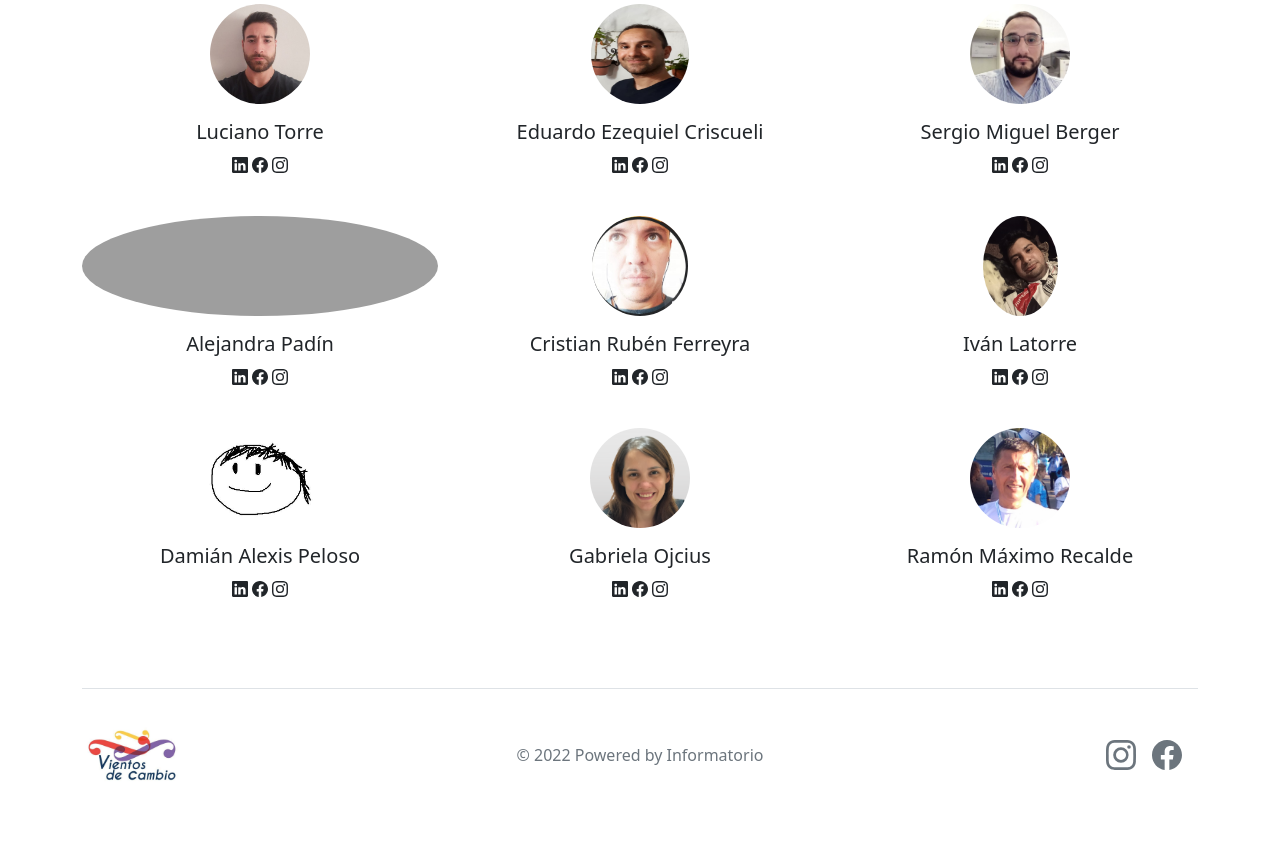
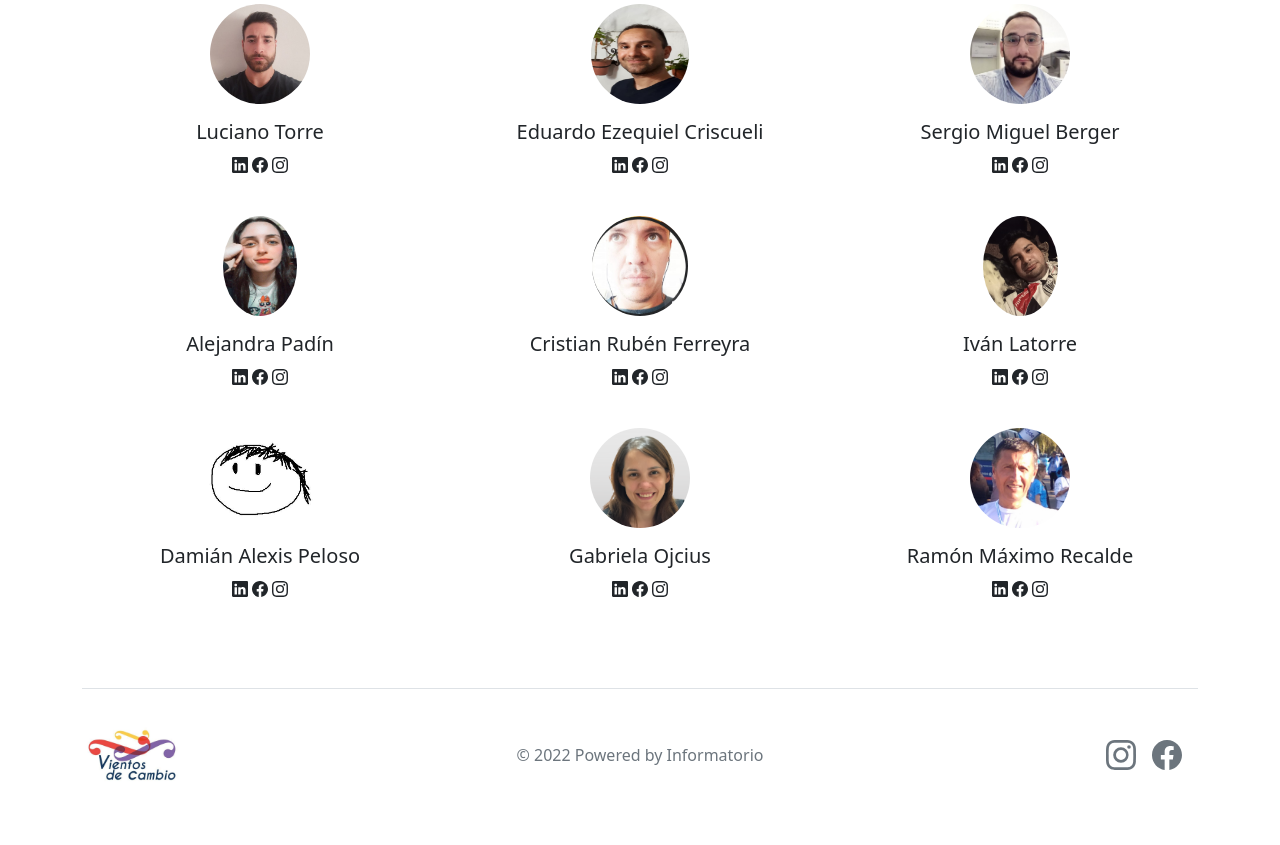
Before and after one commit to llalexis90ll/Proyecto-7, a Django app: page /About/ in a window 1280 px wide. Shown: the part 190-1035 px from the top of the page. Run offline with Django 4.2, Linux system fonts and the light colour scheme; grey boxes are pictures that could not be loaded.

Commit message:
Powered 3

```diff
--- a/Proj_finalE7/blog/templates/powered.html
+++ b/Proj_finalE7/blog/templates/powered.html
@@ -75,7 +75,9 @@
   	</div>
   	<div class="col">
     	<div class="card border-0">
-      		<img src="..." class="rounded-circle" height="100"alt="...">
+			<div class="text-center">
+      			<img src=/static/Ale.jpg class="rounded-circle" height="100" width="74" alt="...">
+			</div>
 	      	<div class="card-body">
 	        	<h5 class="card-title">Alejandra Padín</h5>
 	        	<svg xmlns="http://www.w3.org/2000/svg" width="16" height="16" fill="currentColor" class="bi bi-linkedin" viewBox="0 0 16 16">
```
Also changed, not shown: Proj_finalE7/static/Ale.jpg (added).
